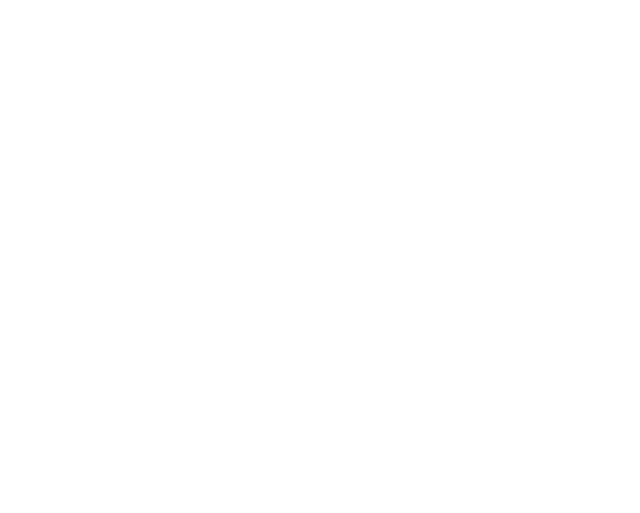
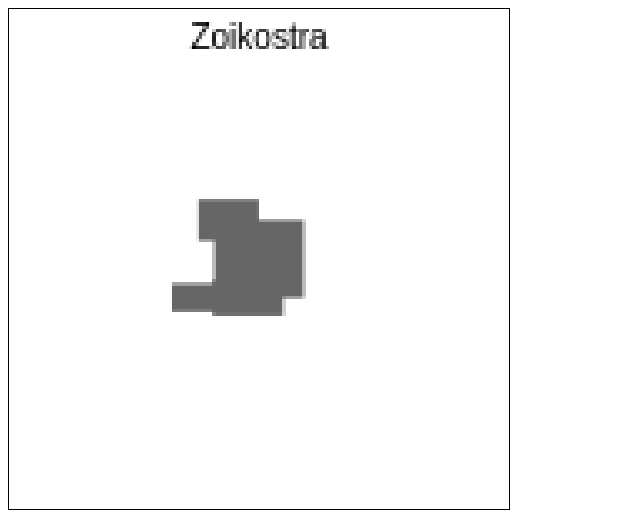
Before and after one commit to dudeofea/word-rpg, a plain HTML site: page index.html in a window 1280 px wide. Shown: the whole page, without its empty margins (0-640 px from the left). Drawn offline with Linux system fonts and the light colour scheme.

Commit message:
added some basic shape generation

```diff
--- a/rpg.js
+++ b/rpg.js
@@ -1,8 +1,9 @@
 //use the body as our main game window
 function init_rpg(){
 	//insert character canvas into body
-	var char = gen_character('boa');
-	var char = gen_character('bob');
+	// var char = gen_character('boa');
+	// var char = gen_character('bob');
+	var char = gen_character('Zoikostra');
 	document.body.appendChild(char);
 }
 
@@ -12,6 +13,20 @@ String.prototype.normalize = function(start, length){
 	//console.log(val);
 	var max = Math.pow(2, length*4) - 1;
 	return parseInt(val, 16)/max;
+}
+
+//normalize a set of stats in object
+function normalize_stats(info, stats){
+	var avg = 0;
+	//get average
+	for (var i = 0; i < stats.length; i++) {
+		avg += info[stats[i]];
+	}
+	avg /= stats.length;
+	//normalize
+	for (var i = 0; i < stats.length; i++) {
+		info[stats[i]] /= avg;
+	}
 }
 
 //generate a character based off a string
@@ -33,12 +48,76 @@ function gen_character(name){
 	info['str'] = hash.normalize(0, 4);
 	info['int'] = hash.normalize(4, 4);
 	info['hp_max'] = hash.normalize(8, 4);
-	console.log(info);
+
+	info['str_bst'] = hash.normalize(12, 4);
+	info['int_bst'] = hash.normalize(16, 4);
+	info['hp_max_bst'] = hash.normalize(20, 4);
 	//TODO: normalize across stats
+	normalize_stats(info, ['str', 'int', 'hp_max']);
 	//TODO: normalize across stat boosts
+	normalize_stats(info, ['str_bst', 'int_bst', 'hp_max_bst']);
 	// --- generate graphics
 	var canvas = document.createElement('canvas');
-	canvas.height = 500;
-	canvas.width = 500;
+	canvas.height = 150;
+	canvas.width = 150;
+	canvas.className = "rpg-character";
+	ctx = canvas.getContext('2d');
+	//TODO: pick colors later (some kind of HSL scheme)
+	// --- make a basic shape to build on
+	var gen_rect = function(hash_pos, scale, center){
+		//draw a generated rectangle
+		var width = (hash.normalize(hash_pos, 4) + 0.2) * scale;
+		var area = Math.pow(scale/2, 2);
+		var rect_size = {w: width, h: area/width};
+		ctx.fillStyle = "#666";
+		ctx.fillRect(
+			center.x - rect_size.w/2,
+			center.y - rect_size.h/2,
+			rect_size.w,
+			rect_size.h);
+		return {x: center.x, y: center.y, w: rect_size.w, h: rect_size.h};
+	};
+	var pick_peri = function(hash_pos, rect){
+		//pick a point on the perimeter of a rectangle
+		var val = hash.normalize(hash_pos, 2);
+		//top left is start, we count clockwise
+		console.log(rect);
+		var wh_sum = rect.w + rect.h;
+		var w_frac = rect.w / wh_sum;
+		var h_frac = rect.h / wh_sum;
+		if(val > 0.5){	//past mid point
+			val = (val - 0.5)*2;
+			if(val > w_frac){	//in left section
+				var pos = rect.h * ((val-w_frac) / h_frac);
+				return {x: rect.x - rect.w/2, y: rect.y + rect.h/2 - pos};
+			}else{			//in bottom section
+				var pos = rect.w * (val / w_frac);
+				return {x: rect.x + rect.w/2 - pos, y: rect.y + rect.h/2};
+			}
+		}else{			//before mid point
+			val = (val)*2;
+			if(val > w_frac){	//in right section
+				var pos = rect.h * ((val-w_frac) / h_frac);
+				return {x: rect.x + rect.w/2, y: rect.y - rect.h/2 + pos};
+			}else{			//in top section
+				var pos = rect.w * (val / w_frac);
+				return {x: rect.x - rect.w/2 + pos, y: rect.y - rect.h/2};
+			}
+		}
+	}
+	//large main body
+	var r1 = gen_rect(21, 50, {x: canvas.width/2, y: canvas.height/2});
+	//3 medium appendages
+	for (var i = 0; i < 3; i++) {
+		var p = pick_peri(15*i + 4, r1);
+		console.log(p);
+		var r2 = gen_rect(15*i + 7, 30, p);
+	}
+	// --- draw ship name
+	ctx.fillStyle = "#000";
+	ctx.font = "10px Arial";
+	ctx.textAlign="center";
+	ctx.fillText(name,canvas.width/2,12);
+	console.log(info);
 	return canvas;
 }
--- a/style.scss
+++ b/style.scss
@@ -0,0 +1,11 @@
+.rpg-character {
+	height: 500px;
+	width: 500px;
+	border: 1px solid black;
+	image-rendering: optimizeSpeed;             /* Older versions of FF          */
+	image-rendering: -moz-crisp-edges;          /* FF 6.0+                       */
+	image-rendering: -webkit-optimize-contrast; /* Safari                        */
+	image-rendering: -o-crisp-edges;            /* OS X & Windows Opera (12.02+) */
+	image-rendering: pixelated;                 /* Awesome future-browsers       */
+	-ms-interpolation-mode: nearest-neighbor;   /* IE                            */
+}
```
Also changed, not shown: style.css, 1 other file.
